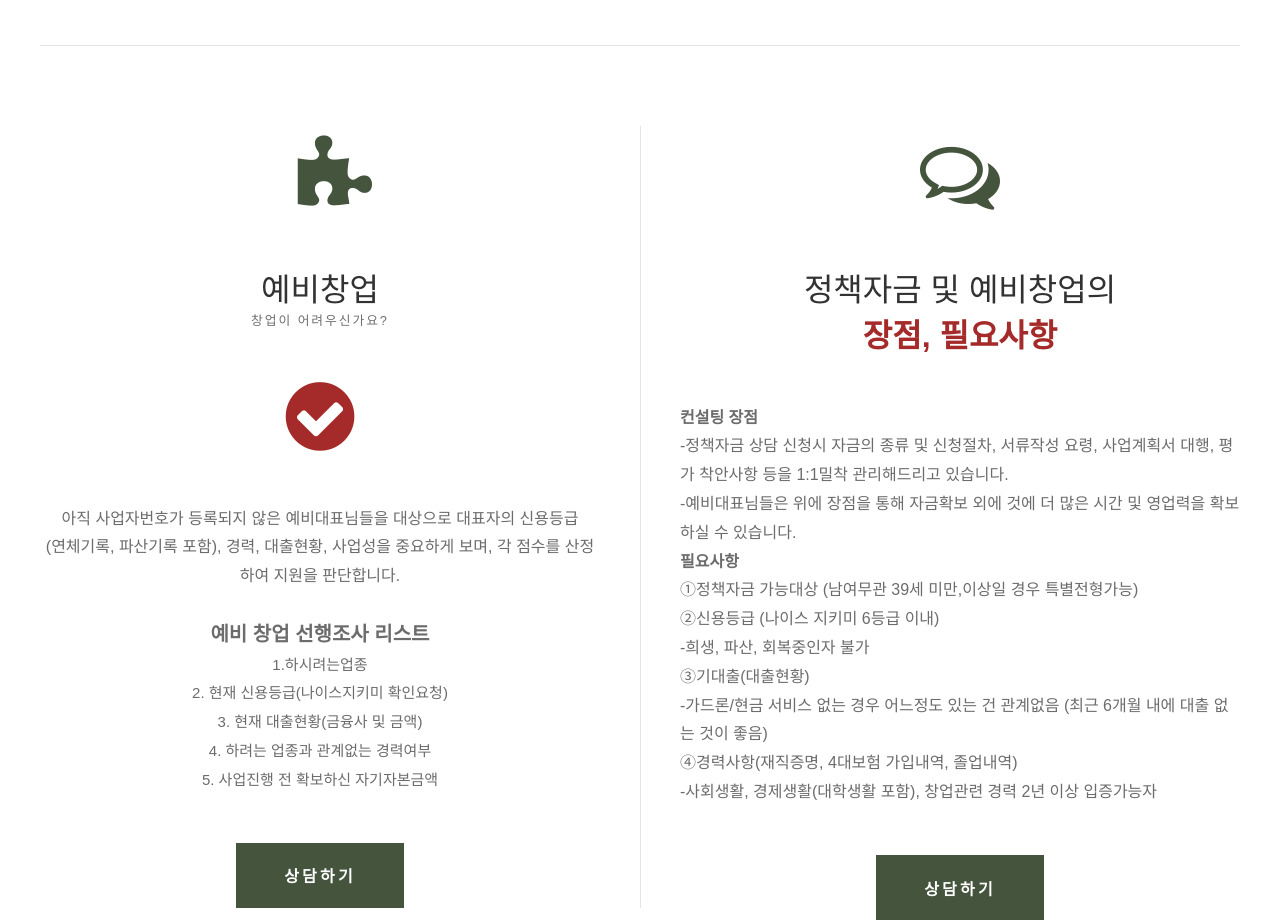
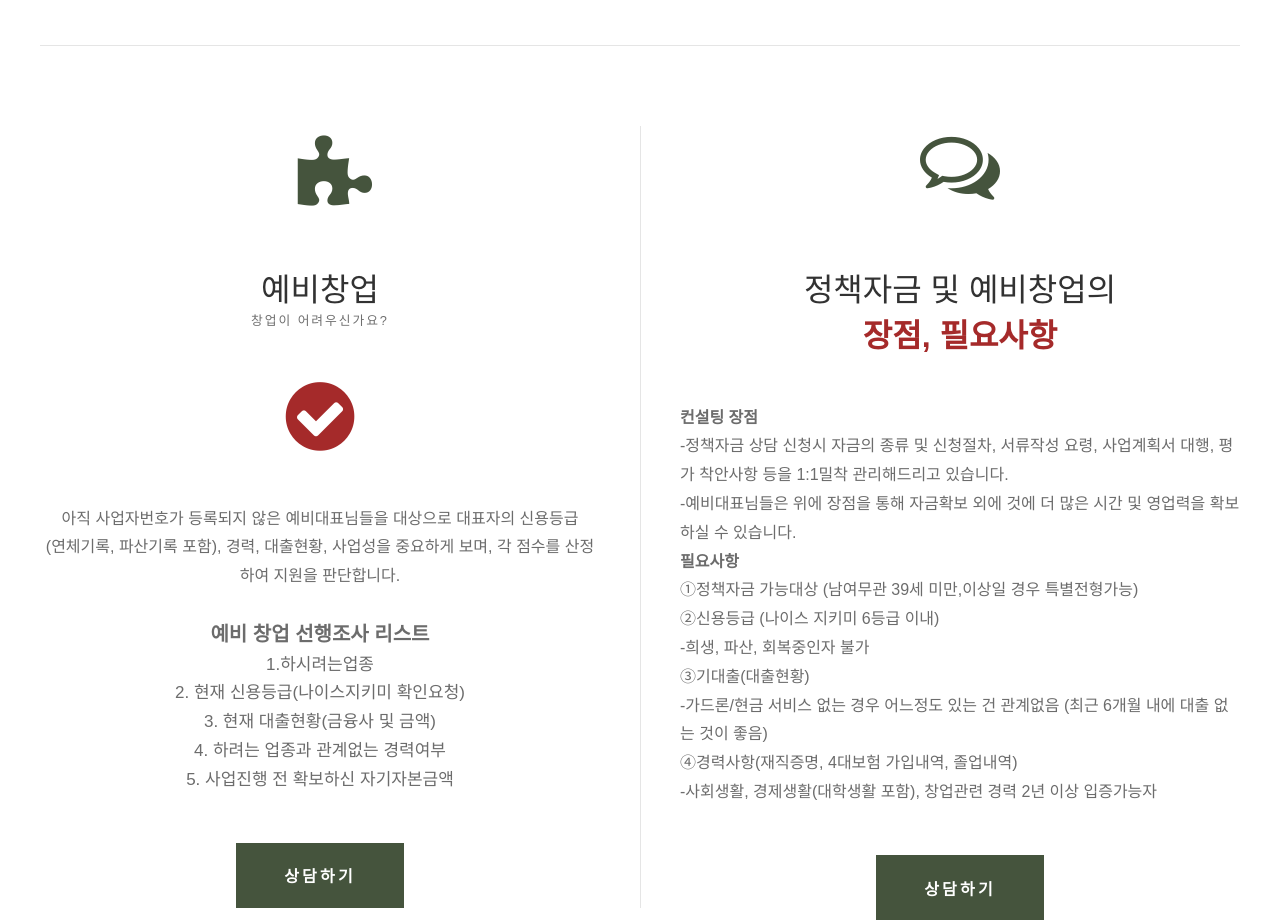
Before and after one commit to oneline00772/test, a plain HTML site: page index.html in a window 1280 px wide. Shown: the part 1740-2663 px from the top of the page. Drawn offline with Linux system fonts and the light colour scheme; a web font is replaced by a local one.

Commit message:
Add files via upload

```diff
--- a/index.html
+++ b/index.html
@@ -121,7 +121,7 @@ Released   : 20140124
 					아직 사업자번호가 등록되지 않은 예비대표님들을 대상으로 대표자의 신용등급<br>(연체기록, 파산기록 포함), 경력, 대출현황, 사업성을 중요하게 보며, 각 점수를 산정하여 지원을 판단합니다.
 					<br><br>
 					 <span style="font-size: 20px;"><strong>예비 창업 선행조사 리스트</strong></span>
-					<span style="font-size: 15px;">
+					<span style="font-size: 17px;">
 						<br>1.하시려는업종<br>
 						2. 현재 신용등급(나이스지키미 확인요청) <br>
 						3. 현재 대출현황(금융사 및 금액) <br>
@@ -130,8 +130,8 @@ Released   : 20140124
 					</span>
 				</p>
 				<a href="http://pf.kakao.com/_teihK" target="_blank" class="button">상담하기</a> </div>
-			<div class="ebox2" style="margin-top:10px"> <span class="fa fa-comments-o"></span>
-				<div class="title">
+			<div class="ebox2"> <span class="fa fa-comments-o"></span>
+				<div class="title" style="margin-top:10px">
 					<h2>정책자금 및 예비창업의 <br><strong style="color: brown;">장점, 필요사항</strong></h2>
 					<span class="byline"></span> </div>
 				<p style="text-align: left;">
```
